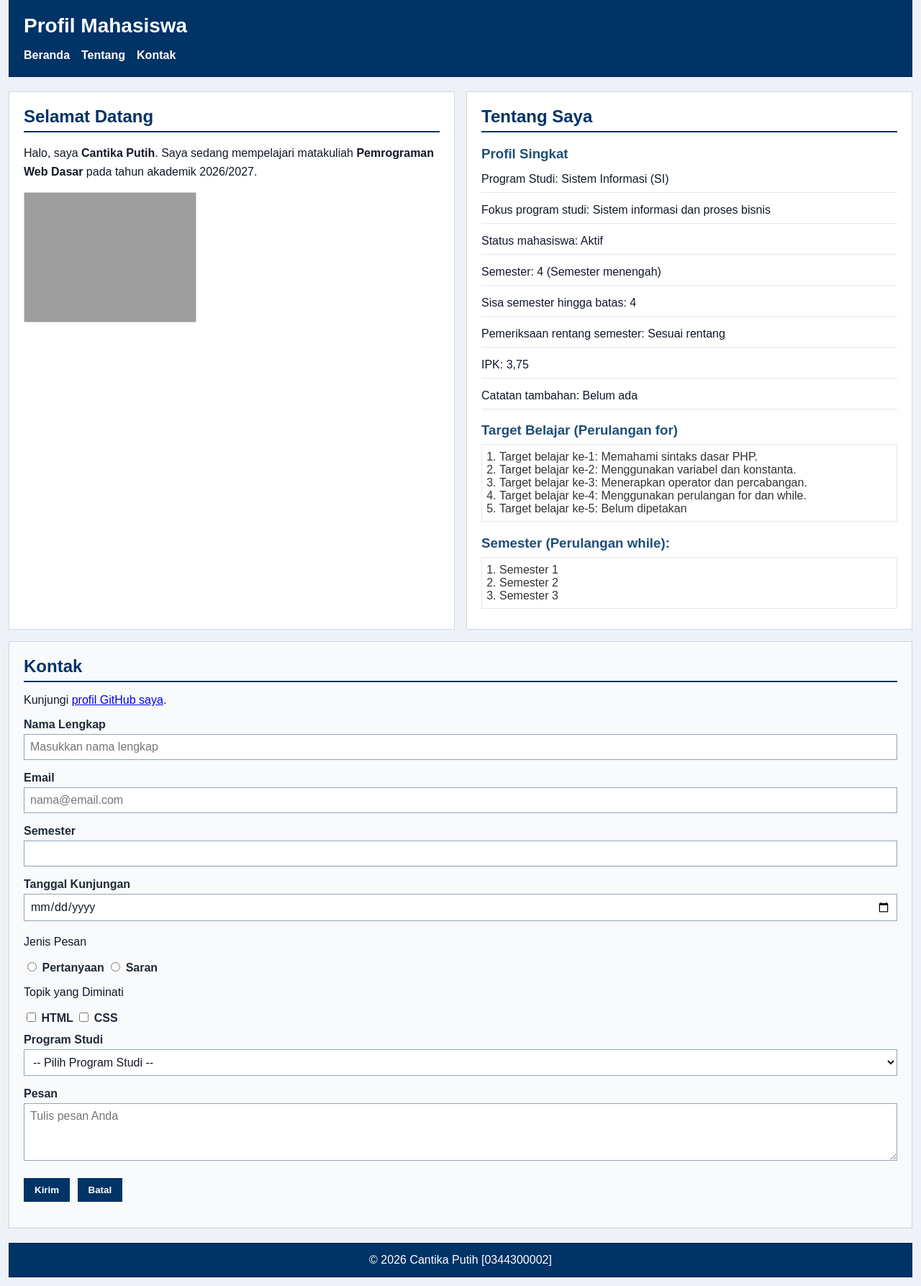
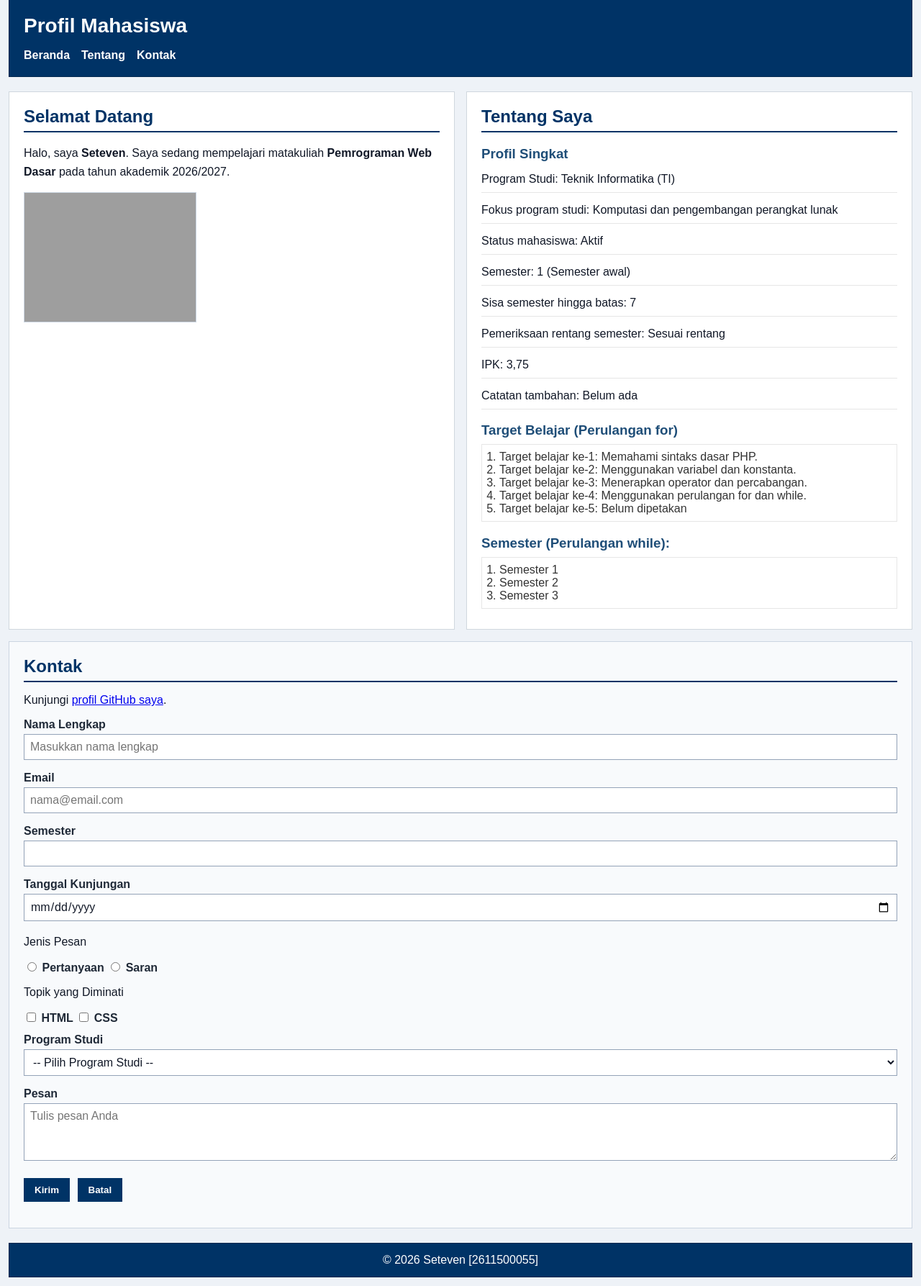
Before and after one commit to 2611500055-Steven/2611500055-pwd-ti1j-2627o, a PHP site: page /pertemuan-08/indexGet.php?nama=1 in a window 1280 px wide. Shown: the part 139-1926 px from the top of the page at 72% size. Run offline with PHP 8.4, Linux system fonts and the light colour scheme; data that the repository does not hold is empty; grey boxes are pictures that could not be loaded.

Commit message:
merubah indexGet.php

```diff
--- a/pertemuan-08/indexGet.php
+++ b/pertemuan-08/indexGet.php
@@ -10,11 +10,11 @@ echo $_GET["pesan"] . "<br>";
 
 // P6: PHP dasar dan pemrograman sisi peladen
 // Bagian 1: Variabel dan konstanta
-$nim = "0344300002";
-$namaMahasiswa = "Cantika Putih";
-$programStudi = "SI";
+$nim = "2611500055";
+$namaMahasiswa = "Seteven";
+$programStudi = "TI";
 $tahunAkademik = "2026/2027";
-$semester = 4;
+$semester = 1;
 $ipk = 3.75;
 $statusAktif = true;
 $catatanTambahan = null;
```
